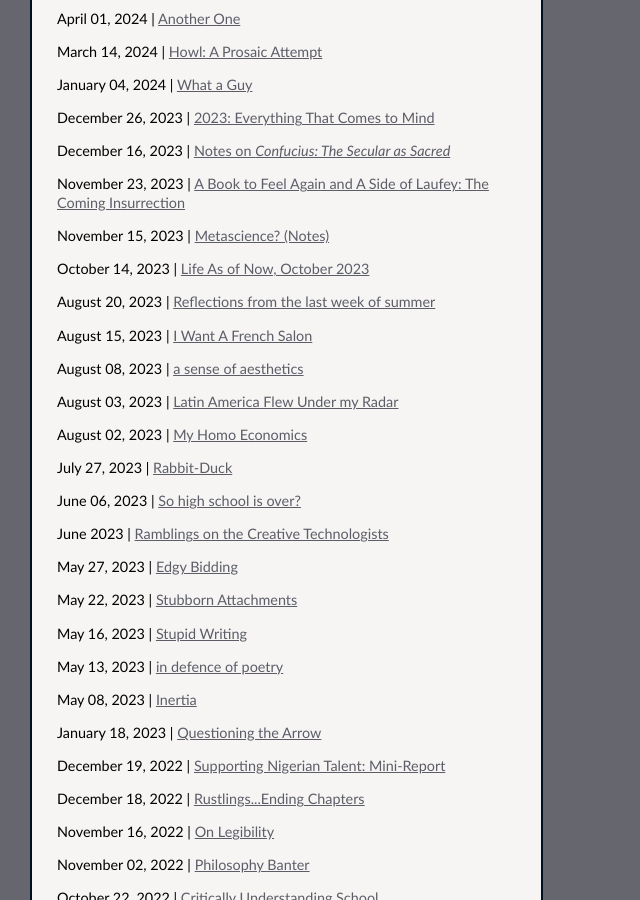
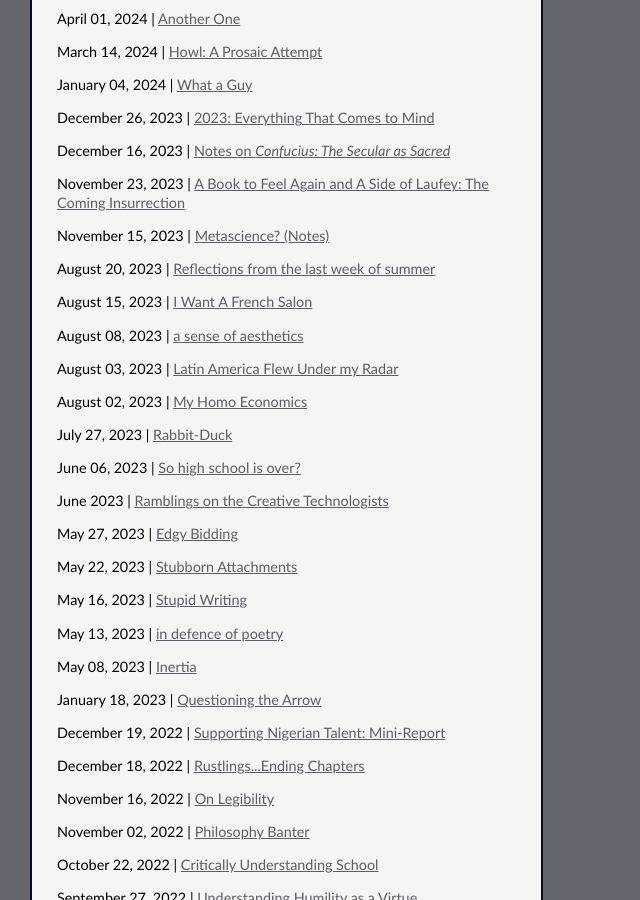
Before and after one commit to hamidahoderinwale/hamidahoderinwale.github.io, a Jekyll site: the page built from blog/blog.html, in a window 1280 px wide and 900 px high, scrolled down 1378 px. Shown: the whole window, without its empty margins (0-640 px from the left). Built offline with Jekyll 4.4.1, drawn with Linux system fonts in a browser that asks for light colours.

Commit message:
Exclude 'Life As of Now, October 2023' from blog listing

```diff
--- a/_layouts/blog.html
+++ b/_layouts/blog.html
@@ -22,7 +22,7 @@ layout: default
         {% assign external_june_2023_shown = false %}
 
         {% for post in sorted_posts %}
-            {% unless post.title == "Whoosh" or post.title == "Spending Time" or post.title == "French Discomfort" %}
+            {% unless post.title == "Whoosh" or post.title == "Spending Time" or post.title == "French Discomfort" or post.title == "Life As of Now, October 2023" %}
                 {% assign post_date = post.date | date: "%Y-%m-%d" %}
 
                 {% comment %} Insert external posts before Jekyll posts with earlier dates {% endcomment %}
```
